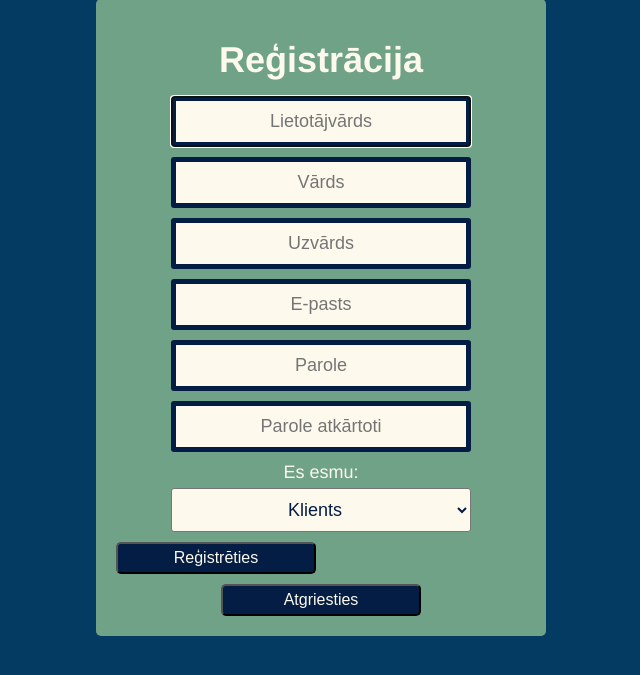
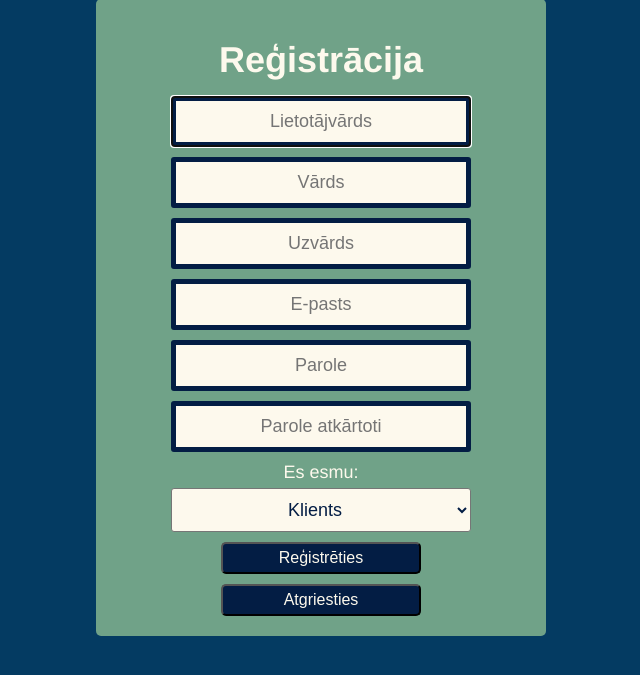
Before and after one commit to elaraisav/26_pit-projekts_rtu, a Django app: page /registracija/ in a window 1280 px wide. Shown: the part 101-776 px from the top of the page, without its empty margins (319-959 px from the left). Run offline with Django 5.2, Linux system fonts and the light colour scheme.

Commit message:
NVM this is button fix

```diff
--- a/testsite/static/testsite/auth-reg.css
+++ b/testsite/static/testsite/auth-reg.css
@@ -144,12 +144,18 @@ h1 {
     color: #031D44;
     background-color: #FDF9ED;
 }
+
+.reg-form button {
+    align-self: center;
+}
+
 /* Role select (client / photographer) */
 .role-label{
     margin-bottom: 5px;
     font-size: 18px;
     color: #FDF9ED;
 }
+
 .reg-form select{
     display: block;
     align-self: center;
@@ -162,6 +168,7 @@ h1 {
     color: #031D44;
     background-color: #FDF9ED;
 }
+
 /* Reģistrācjas pogu formatējums */
 .reg button {
     width: 200px;
```
